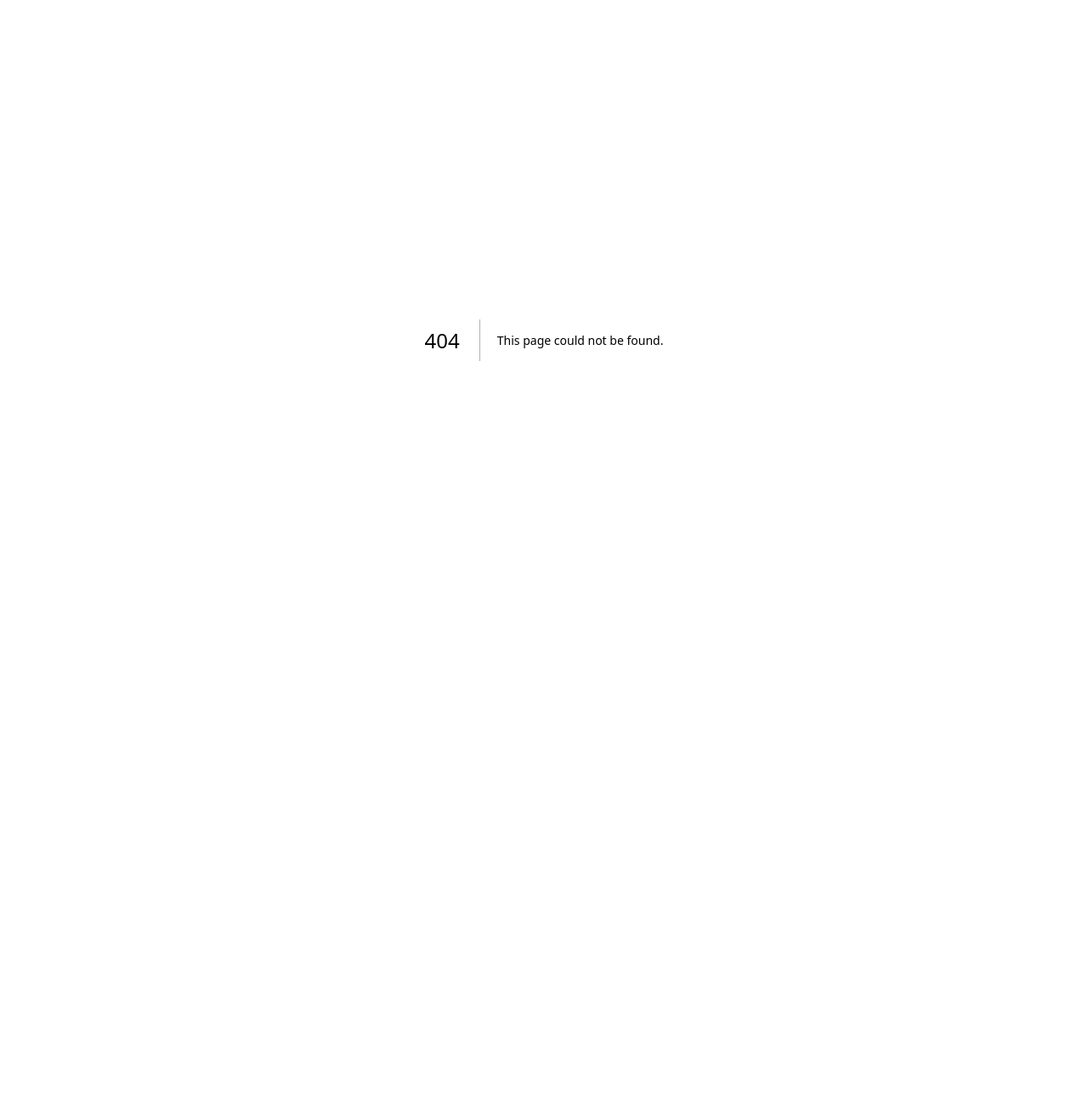
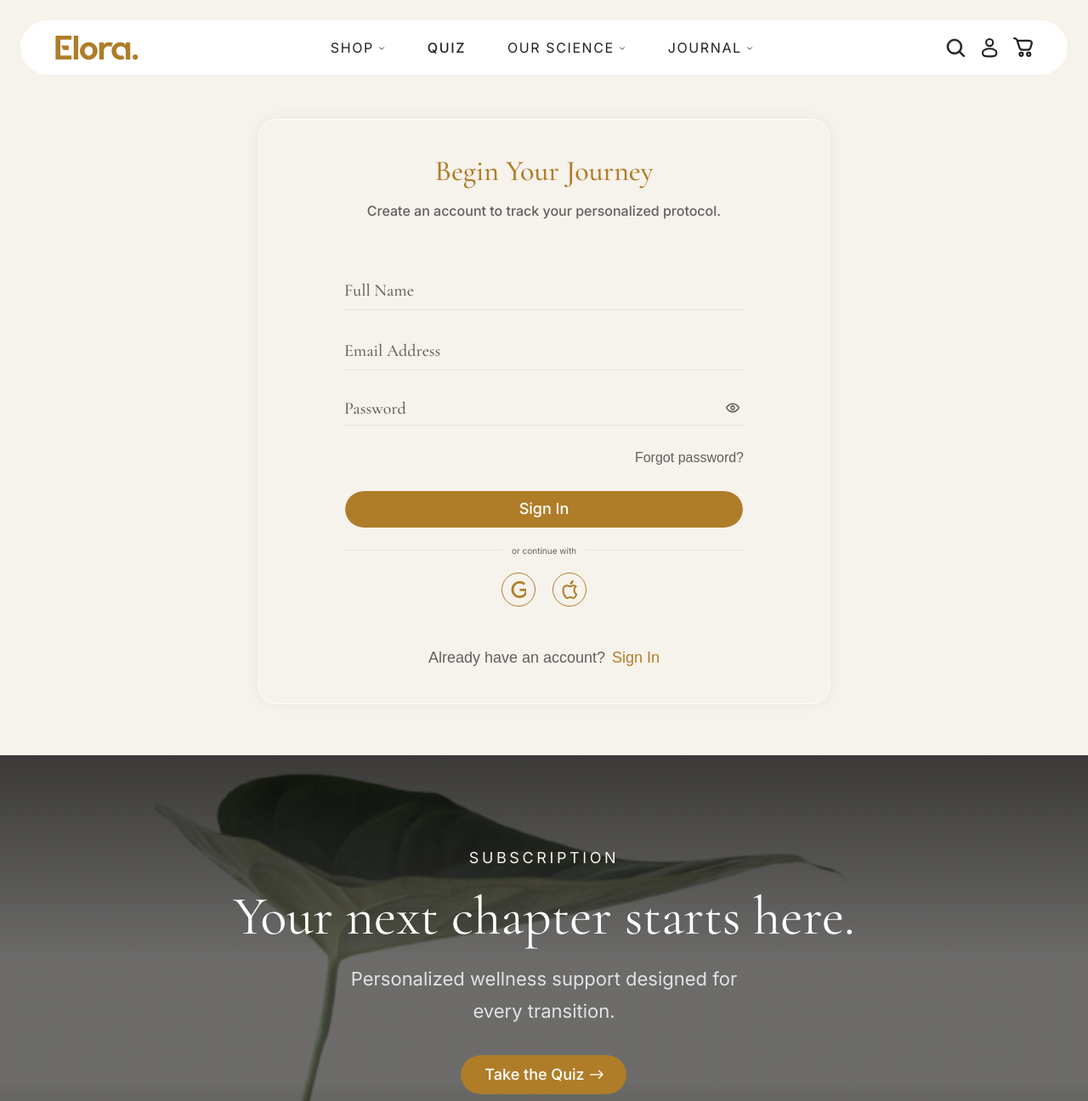
Before and after one commit to kavikarthik-interloid/elora-ui-nextjs, a Next.js app: page /register in a window 1280 px wide. Before the commit this address had no page. Shown: the top 1296 px of the page at 85% size. Before the commit the page ends 800 px from the top, so only its background shows below. Built offline with nearby package versions, Linux system fonts and the light colour scheme.

Commit message:
auth ui completed

```diff
--- /dev/null
+++ b/app/register/page.tsx
@@ -0,0 +1,15 @@
+import RegisterForm from "@/components/auth/register/register-form";
+import { Header } from "@/components/layout/header/header";
+import SiteFooter from "@/components/layout/site-footer";
+
+export default function registerPage() {
+  return (
+    <main className="flex flex-col w-full h-full font-medium">
+      <div className="w-full h-3/4 flex flex-col justify-end p-5">
+        <Header />
+        <RegisterForm />
+      </div>
+      <SiteFooter />
+    </main>
+  );
+}
--- a/src/components/auth/forgot-password/forgot-password-form.tsx
+++ b/src/components/auth/forgot-password/forgot-password-form.tsx
@@ -1,5 +1,6 @@
 import MoveLeftIcon from "@/components/icons/move-left";
 import { Button } from "@/components/ui/button";
+import Link from "next/link";
 
 export default function ForgotPasswordForm() {
   return (
@@ -42,11 +43,11 @@ export default function ForgotPasswordForm() {
             </div>
           </div>
         </form>
-        <div className="mt-8 flex items-center justify-center gap-3">
+        <Link href="/login" className="mt-8 flex items-center cursor-pointer justify-center gap-3">
           <span className="font-inter flex items-center text-xs xl:text-base font-normal leading-7 tracking-normal text-center text-secondary animated-underline hover:text-primary">
-            <MoveLeftIcon  />Back to Login
+            <MoveLeftIcon />Back to Login
           </span>
-        </div>
+        </Link>
       </div>
     </section>
   );
--- a/src/components/auth/login/login-form.tsx
+++ b/src/components/auth/login/login-form.tsx
@@ -70,7 +70,7 @@ export default function LoginForm() {
                 variant="fill"
                 className="w-full h-10 md:h-11.25 flex justify-center font-inter items-center rounded-full py-4 text-sm md:text-base xl:text-lg font-medium"
               >
-                Sign In
+                sign in
               </Button>
             </div>
           </div>
@@ -90,8 +90,12 @@ export default function LoginForm() {
           >
             <span className="icon-scroll" aria-hidden="true">
               <span className="icon-scroll-track">
-                <span><GoogleIcon /></span>
-                <span><GoogleIcon /></span>
+                <span>
+                  <GoogleIcon />
+                </span>
+                <span>
+                  <GoogleIcon />
+                </span>
               </span>
             </span>
           </Button>
@@ -102,17 +106,21 @@ export default function LoginForm() {
           >
             <span className="icon-scroll" aria-hidden="true">
               <span className="icon-scroll-track">
-                <span><AppleIcon /></span>
-                <span><AppleIcon /></span>
+                <span>
+                  <AppleIcon />
+                </span>
+                <span>
+                  <AppleIcon />
+                </span>
               </span>
             </span>
           </Button>
         </div>
 
         <div className="pt-11.5 flex flex-wrap justify-center gap-2 text-center text-sm xl:text-lg">
-          <span className="text-secondary">New to Elora?</span>
+          <span className="text-secondary"> New to Elora?</span>
           <Link href="/register" className="text-primary animated-underline">
-            Begin your journey
+             Begin your journey
           </Link>
         </div>
       </div>
--- a/src/components/auth/register/register-form.tsx
+++ b/src/components/auth/register/register-form.tsx
@@ -10,14 +10,30 @@ export default function RegisterForm() {
       <div className="flex h-fit w-full max-w-2xl flex-col rounded-3xl border border-white px-5 py-6 shadow-[0_0_20px_0_#0000000D] sm:px-10 sm:py-10 md:px-15 xl:px-25">
         <div className="flex flex-col items-center text-center gap-3">
           <h1 className="font-cormorant text-[26px] md:text-[30px] xl:text-[34px] leading-tight text-primary">
-            Welcome back
+            Begin Your Journey
           </h1>
           <p className="text-xs md:text-sm xl:text-base text-secondary font-inter font-medium">
-            Log in to manage your protocol and subscriptions.
+            Create an account to track your personalized protocol.
           </p>
         </div>
         <form className="mt-15 flex flex-col" autoComplete="off" noValidate>
           <div className="flex flex-col gap-6.5">
+            <div className="relative font-cormorant">
+              <input
+                id="fullName"
+                name="fullName"
+                type="fullName"
+                placeholder=" "
+                autoComplete="new-password"
+                className="peer w-full border-b border-border bg-transparent px-0 py-1 text-lg md:text-xl xl:text-[24px] leading-normal text-secondary outline-none focus:border-primary"
+              />
+              <label
+                htmlFor="email"
+                className="w-full pointer-events-none absolute left-0 top-1/2 -translate-y-1/2 bg-background text-lg text-secondary transition-all duration-200 peer-placeholder-shown:top-1/2 peer-placeholder-shown:text-lg peer-placeholder-shown:md:text-xl peer-focus:top-0 peer-focus:text-sm peer-focus:text-secondary peer-not-placeholder-shown:top-0 peer-not-placeholder-shown:text-sm "
+              >
+                Full Name
+              </label>
+            </div>
             <div className="relative font-cormorant">
               <input
                 id="email"
@@ -118,9 +134,9 @@ export default function RegisterForm() {
         </div>
 
         <div className="pt-11.5 flex flex-wrap justify-center gap-2 text-center text-sm xl:text-lg">
-          <span className="text-secondary">New to Elora?</span>
-          <Link href="/register" className="text-primary animated-underline">
-            Begin your journey
+          <span className="text-secondary">Already have an account?</span>
+          <Link href="/login" className="text-primary animated-underline">
+            Sign In
           </Link>
         </div>
       </div>
--- a/src/components/icons/move-right.tsx
+++ b/src/components/icons/move-right.tsx
@@ -1,5 +1,8 @@
-export default function MoveRightIcon() {
+import { cn } from "cn";
+
+export default function MoveRightIcon({ className }: { className?: string }) {
   return (
+    <div className={cn("hover:rotate-320", className)}>
       <svg
         xmlns="http://www.w3.org/2000/svg"
         width="18"
@@ -12,5 +15,6 @@ export default function MoveRightIcon() {
           fill="currentColor"
         />
       </svg>
+    </div>
   );
 }
--- a/src/components/layout/site-footer.tsx
+++ b/src/components/layout/site-footer.tsx
@@ -33,7 +33,8 @@ export default function SiteFooter() {
           aria-label="Take the quiz"
           className="mt-18 h-12 w-fit self-start rounded-[100px] border px-7 py-3 text-start font-inter text-base font-medium leading-6 tracking-normal md:mt-8 md:self-center md:text-center md:text-[1.125rem]"
         >
-          Take the Quiz <MoveRightIcon />
+          Take the Quiz{" "}
+          <MoveRightIcon className="group-hover/button:rotate-320" />
         </Button>
       </div>
       <div>
```
